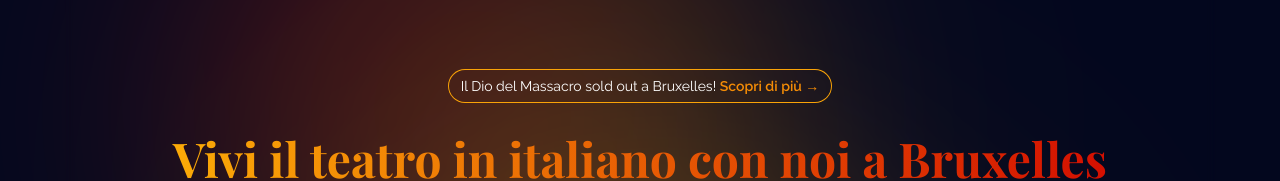
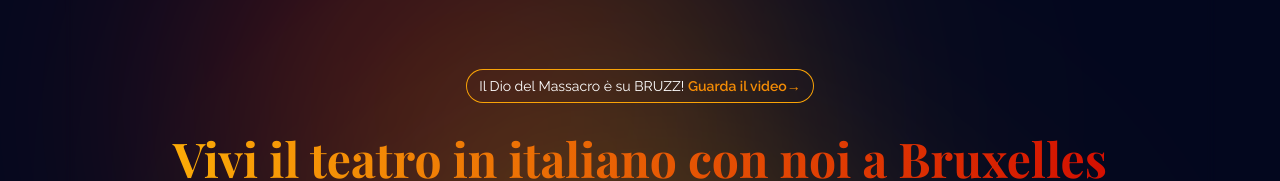
Before and after one commit to msagliocco/lascompagnia-dev, a React (Vite) app: page / in a window 1280 px wide. Shown: the part 218-399 px from the top of the page. Built offline with nearby package versions, Linux system fonts and the light colour scheme.

Commit message:
Update website content and media with BRUZZ logo, new video, and minor text changes

```diff
--- a/src/components/Booking.tsx
+++ b/src/components/Booking.tsx
@@ -36,7 +36,7 @@ Regia: Antonio Santangelo<br/>
               Prossima replica: 28 Febbraio 2025<br />
               Luogo: Théâtre L'Improviste, Forest<br />
               Durata: Circa 90 minuti<br />
-              Sottotitoli in francese - VOSTFR
+              Subtitles: FR - EN
             </p>
             <p className="text-lg font-semibold text-selective-yellow mb-6">
               Prenota i tuoi posti ora e preparati per una serata indimenticabile di teatro italiano a Bruxelles!
--- a/src/components/Gallery.tsx
+++ b/src/components/Gallery.tsx
@@ -73,6 +73,16 @@ const Gallery = () => {
           <h3 className="text-3xl font-bold mb-8 text-center heading-gradient">
             Video in evidenza
           </h3>
+          <div className="space-y-8">
+            <div className="aspect-w-16 aspect-h-9 mx-auto">
+              <iframe
+                className="w-full h-full rounded-lg shadow-lg"
+                src="https://player.clevercast.com?autoplay=false&amp;autoload=off&amp;captions_default=nl&amp;captions_default_show=true&amp;chromecast=true&amp;account_id=WXv1JD&amp;item_id=A6zJdD&amp;comm_url=&amp;comm_url_prefetch=false"
+                title="Clevercast Video"
+                allow="autoplay; fullscreen"
+                allowFullScreen
+              ></iframe>
+            </div>
             <div className="aspect-w-16 aspect-h-9 mx-auto">
               <iframe
                 className="w-full h-full rounded-lg shadow-lg"
@@ -85,6 +95,7 @@ const Gallery = () => {
             </div>
           </div>
         </div>
+      </div>
     </section>
   );
 }
--- a/src/components/Home.tsx
+++ b/src/components/Home.tsx
@@ -8,10 +8,9 @@ const Home = () => {
     >
       <div className="hidden sm:mb-8 sm:flex sm:justify-center">
         <div className="relative rounded-full px-3 py-1 text-sm leading-6 text-white-600 ring-1 ring-orange-web hover:ring-white-900">
-          Il Dio del Massacro sold out a Bruxelles!{' '}
-          <a href="#shows" className="font-semibold text-princeton-orange">
-            <span aria-hidden="true" className="absolute inset-0"></span>Scopri di
-            pi&ugrave; <span aria-hidden="true">→</span>
+          Il Dio del Massacro &egrave; su BRUZZ!{' '}
+          <a href="https://www.bruzz.be/en/videoreeks/bruzz-international-op-zondag/video-amateur-theatre-company-la-scompagnia-i-missed" className="font-semibold text-princeton-orange">
+            <span aria-hidden="true" className="absolute inset-0"></span>Guarda il video<span aria-hidden="true">→</span>
           </a>
         </div>
       </div>
```
Also changed, not shown: public/images/featured/BRUZZ_logo.svg (added), public/images/featured/VisitBrussels_Logotype_RVB_Blanc.png (added). Lines whose indentation alone changed are shown as unchanged.
